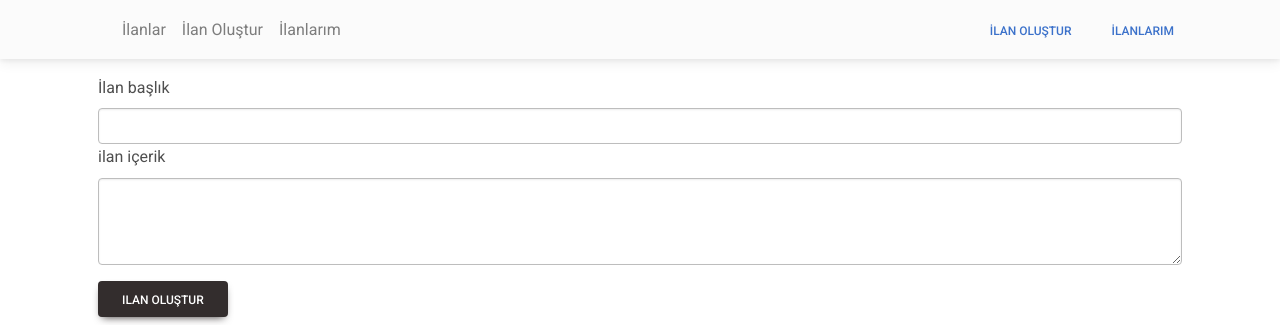
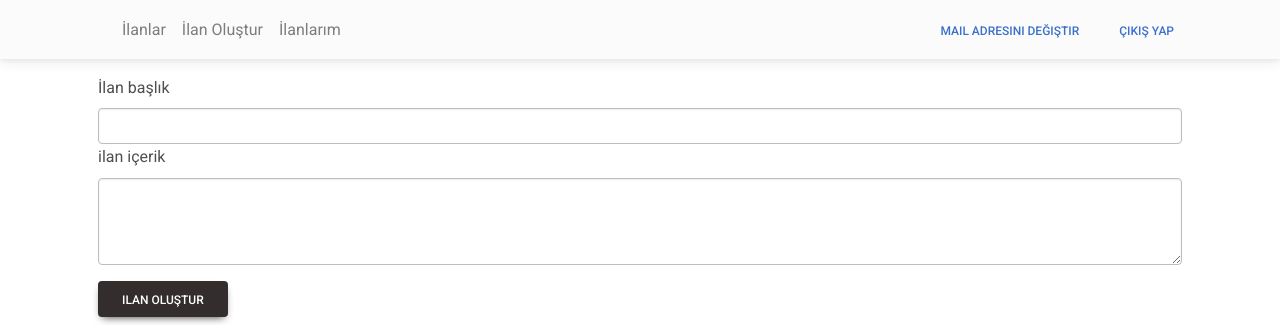
Before and after one commit to 10are/djangoMisafirimOl, a Django app: page /createblog/ in a window 1280 px wide. Shown: the top 325 px of the page. Run offline with Django 4.2, Linux system fonts and the light colour scheme; the visitor is signed in with stand-in values (Sample User, id 1); some libraries are stand-ins or nearby versions.

Commit message:
Design Changes from Berat v2

```diff
--- a/blog/urls.py
+++ b/blog/urls.py
@@ -3,6 +3,6 @@ from . import views
 
 urlpatterns = [
     path('',views.index),
-    path('createblog/',views.createblog),
-    path('myblog/',views.myblog)
+    path('createblog/',views.createblog, name="create_blog"),
+    path('myblog/',views.myblog, name="my_blog")
 ]
--- a/blog_project/settings.py
+++ b/blog_project/settings.py
@@ -28,6 +28,7 @@ INSTALLED_APPS = [
     'django.contrib.messages',
     'django.contrib.staticfiles',
     'django.contrib.sites',
+
     'allauth',
     'allauth.account',
     'allauth.socialaccount',
--- a/templates/blog/base.html
+++ b/templates/blog/base.html
@@ -46,9 +46,9 @@
                 <li class="nav-item">
                     {% if user.is_authenticated %}
                         <ul style="list-style: none; display: flex; justify-content: center">
-                            <li> <a class="nav-link" href="#">İlanlar</a></li>
-                            <li> <a class="nav-link" href="#">İlan Oluştur</a></li>
-                            <li> <a class="nav-link" href="#">İlanlarım</a></li>
+                            <li> <a class="nav-link" href="/">İlanlar</a></li>
+                            <li> <a class="nav-link" href="{% url 'create_blog' %}">İlan Oluştur</a></li>
+                            <li> <a class="nav-link" href="{% url 'my_blog' %}">İlanlarım</a></li>
                         </ul>
                     {% else %}
                         <a class="nav-link" href="#">İlanlar</a>
@@ -58,10 +58,10 @@
             <div class="d-flex align-items-center">
                 {% if user.is_authenticated %}
                     <button type="button" onclick="window.location.href = '{% url 'account_email' %}'" class="btn btn-link px-3 me-2">
-                        İlan Oluştur
+                        Mail Adresini Değiştir
                     </button>
                     <button type="button" onclick="window.location.href = '{% url 'account_logout' %}'" class="btn btn-link px-3 me-2">
-                        İlanlarım
+                        Çıkış Yap
                     </button>
                 {% else %}
                     <button type="button" onclick="window.location.href = '{% url 'account_login' %}'" class="btn btn-link px-3 me-2">
```
Also changed, not shown: templates/account/login.html (+16 -6 lines).
